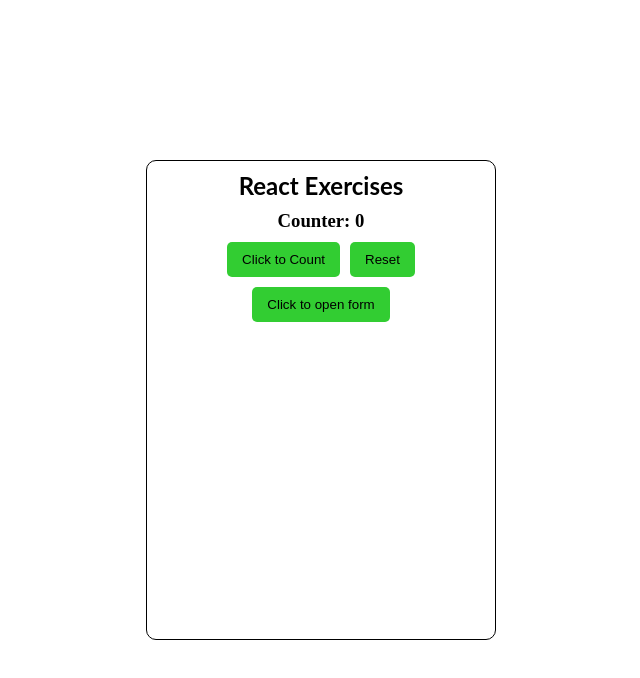
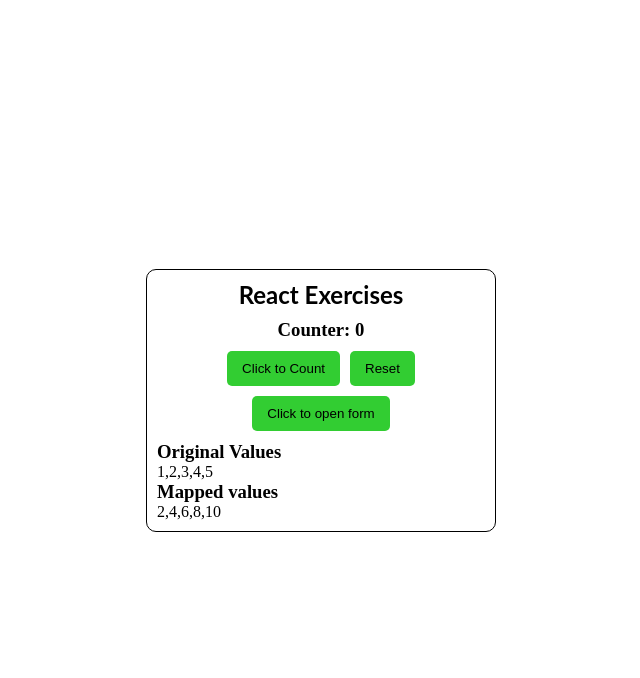
Before and after one commit to dan046/react-ts-practice-exercises, a React (Create React App) app: page / in a window 1280 px wide. Shown: the top 678 px of the page, without its empty margins (319-959 px from the left). Built offline with nearby package versions, Linux system fonts and the light colour scheme.

Commit message:
2 files modified, 1 added, 1 deleted

```diff
--- a/App.tsx
+++ b/App.tsx
@@ -1,4 +1,5 @@
 import * as React from 'react';
+import ArrayEasy from './components/ArrayEasy';
 import Counter from './components/Counter';
 import Toggle from './components/Toggle';
 import './style.css';
@@ -16,6 +17,7 @@
           <Toggle />
         </div>
       </section>
+      <ArrayEasy />
     </Card>
   );
 }
--- /dev/null
+++ b/components/ArrayEasy.tsx
@@ -0,0 +1,15 @@
+import React = require('react');
+
+export default function ArrayEasy() {
+  const numbers = [1, 2, 3, 4, 5];
+  const squared = numbers.map((item) => item * 2);
+
+  return (
+    <div>
+      <h3>Original Values</h3>
+      <span>{numbers.toLocaleString()}</span>
+      <h3>Mapped values</h3>
+      <span>{squared.toLocaleString()}</span>
+    </div>
+  );
+}
--- a/style.css
+++ b/style.css
@@ -16,7 +16,6 @@
   border: 1px solid black;
   padding: 10px;
   width: 350px;
-  height: 480px;
   border-radius: 10px;
 }
 
```
Also changed, not shown: components/ToDoList.tsx (deleted).
